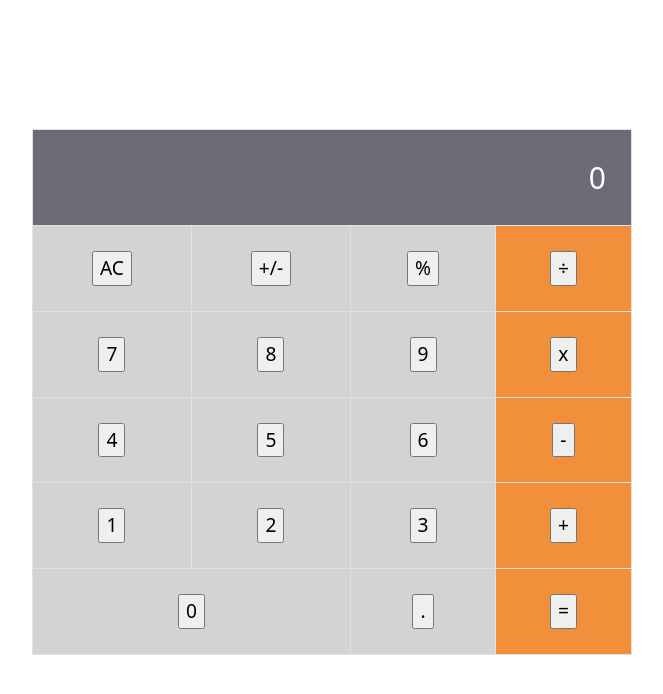
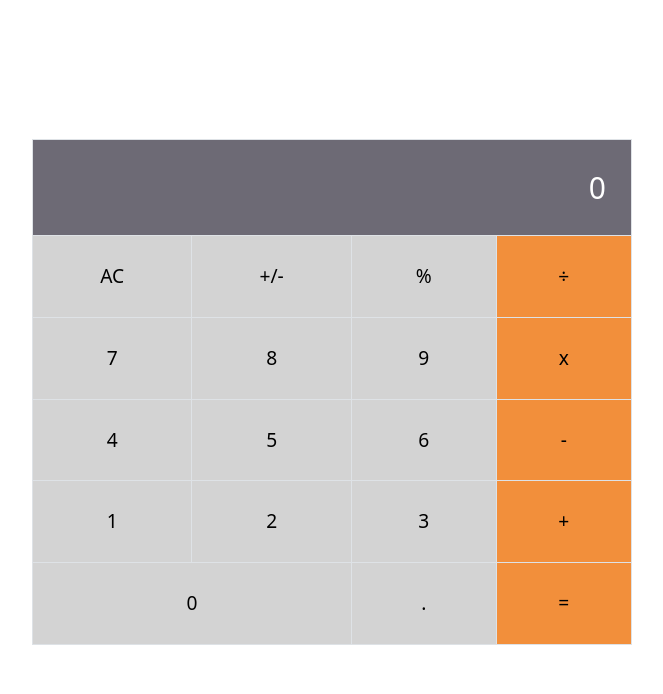
Before and after one commit to enkog/Math-Magicians, a React (Create React App) app: page / in a window 1280 px wide. Shown: the top 694 px of the page, without its empty margins (308-971 px from the left). Built offline with nearby package versions, Linux system fonts and the light colour scheme.

Commit message:
Style the input button

```diff
--- a/src/components/UI/Calculator.css
+++ b/src/components/UI/Calculator.css
@@ -20,3 +20,8 @@
 .table .orange-colour {
   background: #f28f3b;
 }
+
+input {
+  background: none;
+  border: none;
+}
```
